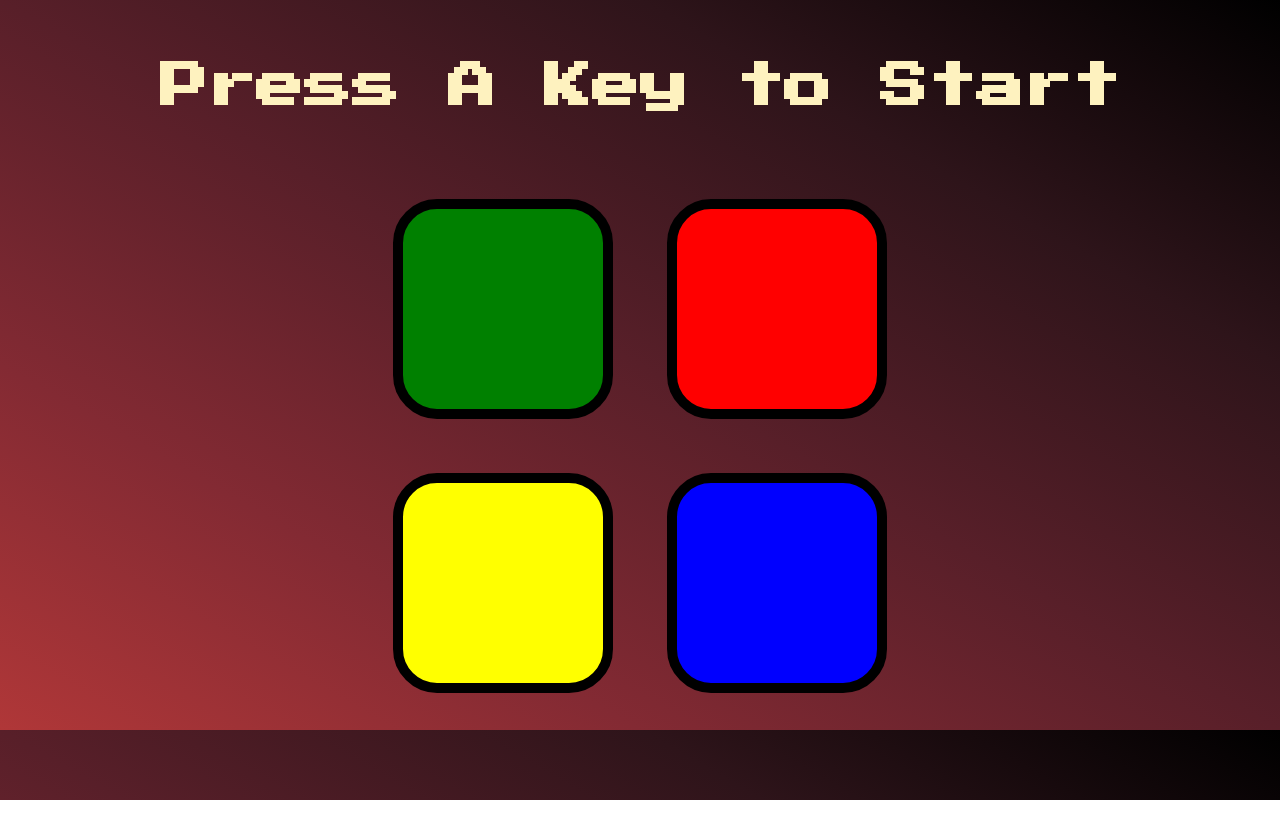
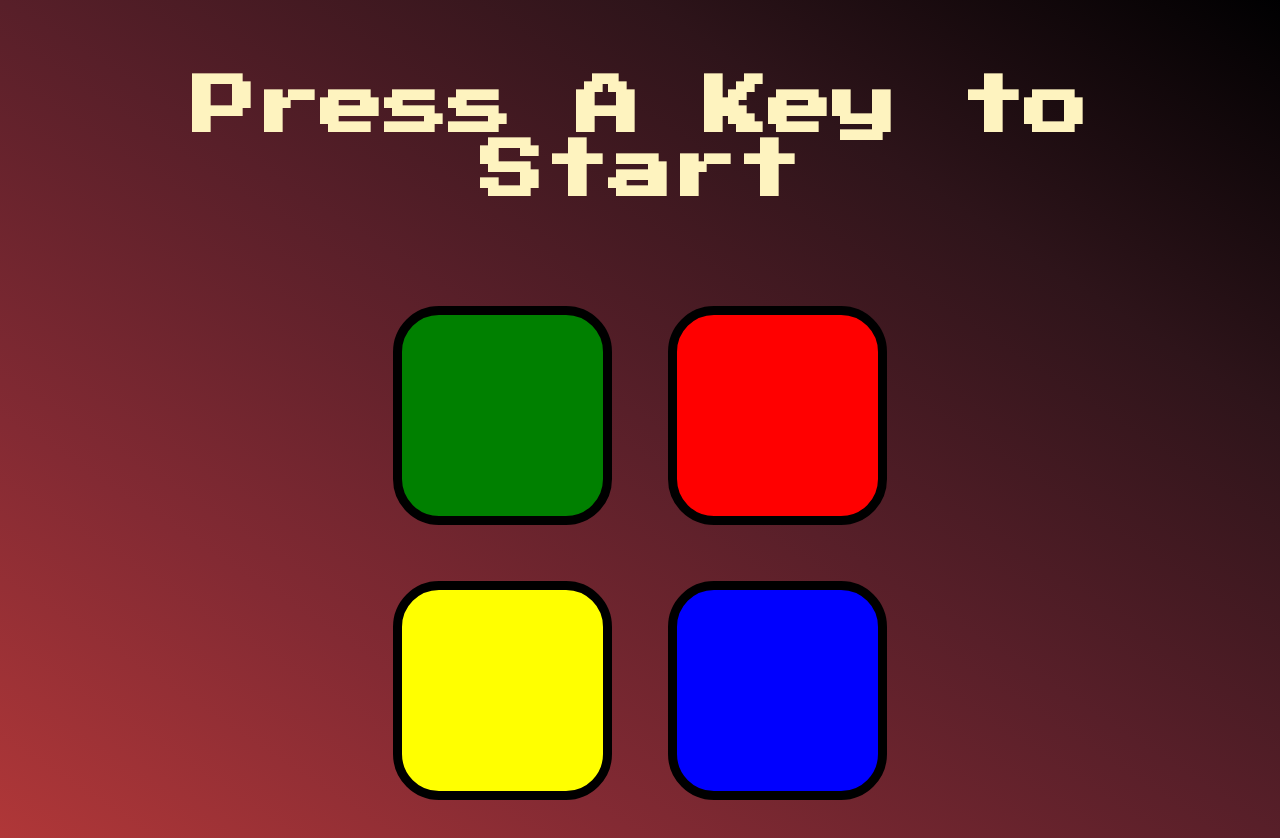
Before and after one commit to Ankit12701/Simon-game, a plain HTML site: page index.html in a window 1280 px wide. Before the commit the page ends 800 px from the top, so only its background shows below. Drawn offline with nearby package versions, Linux system fonts and the light colour scheme.

Commit message:
fixed ui

```diff
--- a/styles.css
+++ b/styles.css
@@ -6,35 +6,35 @@ body {
     #832a33,
     #581f29,
     #2e141a,
-    #000000
+    #000001
   );
 }
 
 #level-title {
   font-family: "Press Start 2P", cursive;
-  font-size: 3rem;
-  margin: 5%;
-  color: #fef2bf;
+  font-size: 4rem;
+  margin: 6%;
+  color: #fef3bf;
 }
 
 .container {
   display: block;
-  width: 50%;
+  width: 51%;
   margin: auto;
 }
 
 .btn {
-  margin: 25px;
+  margin: 26px;
   display: inline-block;
-  height: 200px;
-  width: 200px;
-  border: 10px solid black;
-  border-radius: 20%;
+  height: 201px;
+  width: 201px;
+  border: 9px solid black;
+  border-radius: 21%;
 }
 
 .game-over {
   background-color: red;
-  opacity: 0.8;
+  opacity: 0.9;
 }
 
 .red {
@@ -54,6 +54,6 @@ body {
 }
 
 .pressed {
-  box-shadow: 0 0 20px white;
+  box-shadow: 0 0 21px white;
   background-color: grey;
 }
```
